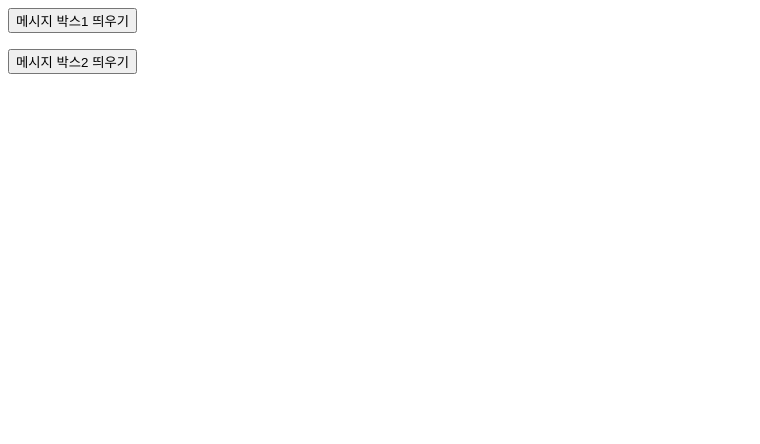
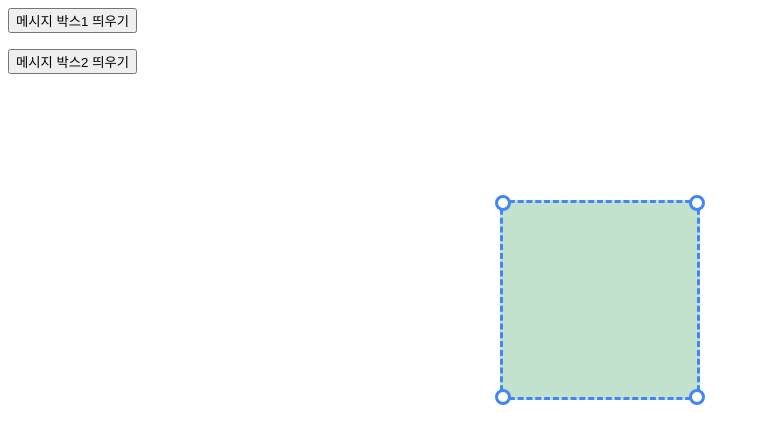
Before and after one commit to YunKul-Lee/flexible-box, a Vue app: page / in a window 1280 px wide. Shown: the top 444 px of the page, without its empty margins (0-760 px from the left). Built offline with nearby package versions, Linux system fonts and the light colour scheme; the HTML template or start-up script is replaced by a standard one.

Commit message:
Box Resize 작업중

```diff
--- a/src/App.vue
+++ b/src/App.vue
@@ -1,6 +1,8 @@
 <script setup lang="ts">
 import { ref } from "vue"
 import FlexibleBox from "@/components/FlexibleBox.vue"
+
+import ResizableBox from "@/components/ResizableBox.vue";
 
 import ChildComp1 from "@/components/ChildComp1.vue"
 import ChildComp2 from "@/components/ChildComp2.vue"
@@ -31,5 +33,7 @@ function updateData(params: object, p1: string, p2: boolean, p3: boolean, p4: nu
     <button @click="toggle2">메시지 박스2 띄우기</button>
     <p />
     <flexible-box ref="op2" :contents="ChildComp2" :width="300"></flexible-box>
+    <p />
+    <resizable-box></resizable-box>
   </div>
 </template>
--- /dev/null
+++ b/src/components/ResizableBox.vue
@@ -0,0 +1,105 @@
+<script setup lang="ts">
+import { onMounted, useTemplateRef } from 'vue'
+
+function makeResizable(div: string) {
+  const element = document.querySelector(div) as HTMLElement
+  const resizerList = document.querySelectorAll(div + ' .resizer')
+
+  for(let i = 0, len = resizerList.length; i < len; i++) {
+    const currentResizer = resizerList[i]
+    currentResizer.addEventListener('mousedown', (e) => {
+      e.preventDefault()
+
+      window.addEventListener('mousemove', resize)
+      window.addEventListener('mouseup', stopResize)
+    })
+
+    /**
+     * 리사이즈 처리
+     */
+    function resize(e: MouseEvent) {
+      if(currentResizer.classList.contains('bottom-right')) {
+        element.style.width = e.pageX - element.getBoundingClientRect().left + 'px'
+      } else if(currentResizer.classList.contains('bottom-left')) {
+        element.style.width = element.getBoundingClientRect().right - e.pageX + 'px'
+      }
+    }
+
+    /**
+     * 리사이즈 이벤트 제거
+     */
+    function stopResize() {
+      window.removeEventListener('mousemove', resize)
+    }
+  }
+}
+
+onMounted(() => {
+  makeResizable('.resizable')
+})
+</script>
+
+<template>
+  <div class="resizable">
+    <div class="resizer-container">
+      <div class="resizer top-left"></div>
+<!--      <div class="resizer top-middle"></div>-->
+      <div class="resizer top-right"></div>
+      <div class="resizer bottom-left"></div>
+      <div class="resizer bottom-right"></div>
+    </div>
+  </div>
+</template>
+
+<style scoped>
+.resizable {
+  background: #C3E2CE;
+  width: 200px;
+  height: 200px;
+  position: absolute;
+  top: 200px;
+  left: 500px;
+}
+
+.resizable .resizer-container {
+  width: 100%;
+  height: 100%;
+  border: 3px dashed #4286f4;
+  box-sizing: border-box;
+}
+
+.resizable .resizer-container .resizer {
+  width: 10px;
+  height: 10px;
+  border-radius: 50%;
+  background: white;
+  border: 3px solid #4286f4;
+  position: absolute;
+}
+
+.resizable .resizer-container .resizer.top-left {
+  left: -5px;
+  top: -5px;
+  cursor: nwse-resize;
+}
+.resizable .resizer-container .resizer.top-middle {
+  left: 47.5%;
+  top: -5px;
+  cursor: ns-resize;
+}
+.resizable .resizer-container .resizer.top-right {
+  right: -5px;
+  top: -5px;
+  cursor: nesw-resize;
+}
+.resizable .resizer-container .resizer.bottom-left {
+  left: -5px;
+  bottom: -5px;
+  cursor: nesw-resize;
+}
+.resizable .resizer-container .resizer.bottom-right {
+  right: -5px;
+  bottom: -5px;
+  cursor: nwse-resize;
+}
+</style>
```
